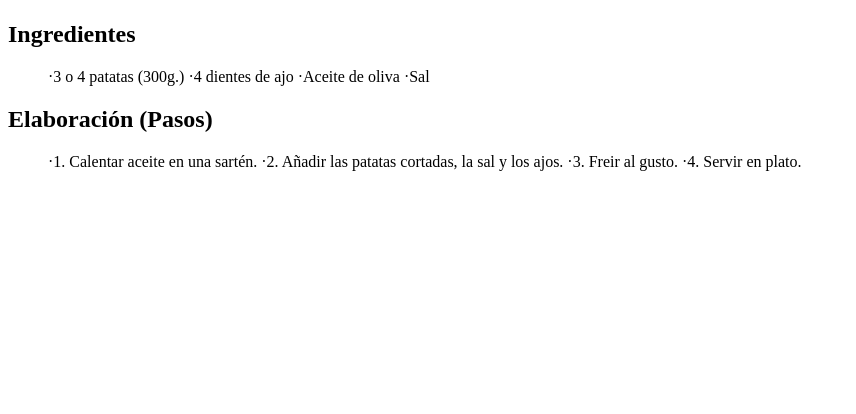
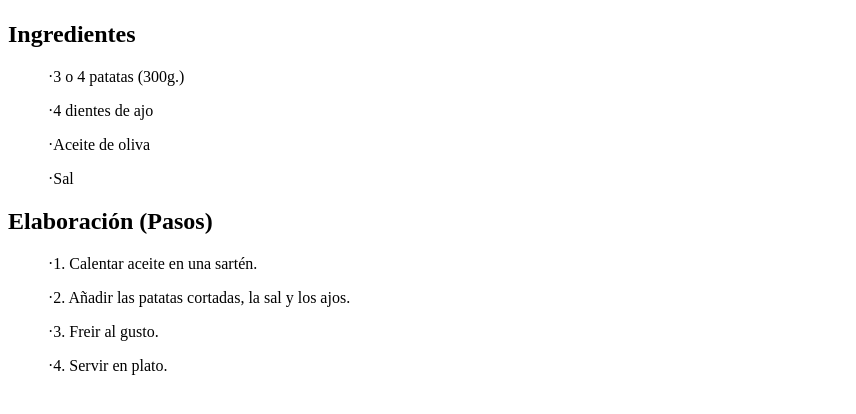
Before and after one commit to Johnnythe01/Entornos, a plain HTML site: page actividad_2.html in a window 1280 px wide. Shown: the part 342-756 px from the top of the page, without its empty margins (0-856 px from the left). Drawn offline with Linux system fonts and the light colour scheme.

Commit message:
upload_3er_intento

```diff
--- a/actividad_2.html
+++ b/actividad_2.html
@@ -13,15 +13,15 @@
     <p></p>
     <h2>Ingredientes</h2>
     <dd>·3 o 4 patatas (300g.)
-        ·4 dientes de ajo
-        ·Aceite de oliva
-        ·Sal
+        <p>·4 dientes de ajo</p>
+        <p>·Aceite de oliva</p>
+        <p>·Sal</p>
     </dd>
     <h2>Elaboración (Pasos)</h2>
     <dd>·1. Calentar aceite en una sartén.
-        ·2. Añadir las patatas cortadas, la sal y los ajos.
-        ·3. Freir al gusto.
-        ·4. Servir en plato.
+        <p>·2. Añadir las patatas cortadas, la sal y los ajos.
+        <p>·3. Freir al gusto.</p>
+        <p>·4. Servir en plato.</p>
     </dd>
 </body>
 </html>
```
